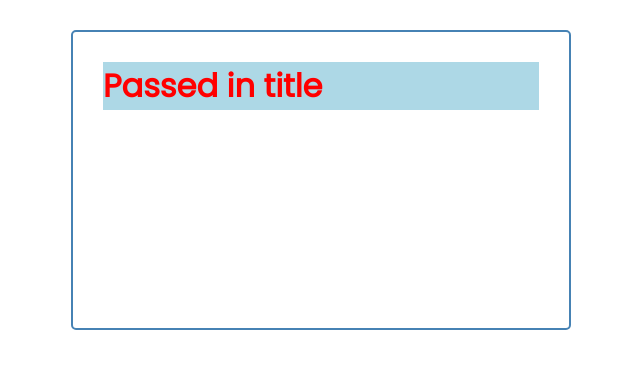
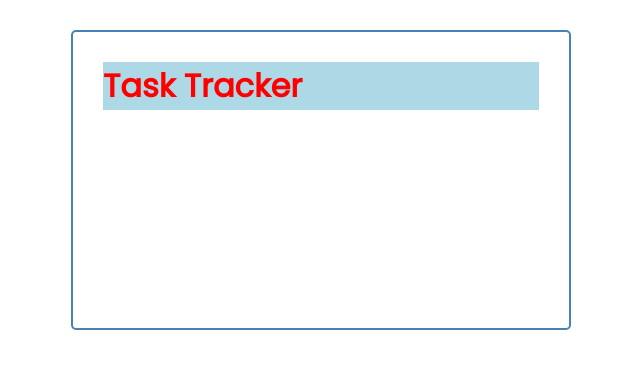
Before and after one commit to machineawin/fast-tracker, a React (Create React App) app: page / in a window 1280 px wide. Shown: the top 368 px of the page, without its empty margins (319-959 px from the left). Built offline with nearby package versions, Linux system fonts and the light colour scheme.

Commit message:
Create Button component

```diff
--- a/src/App.js
+++ b/src/App.js
@@ -5,7 +5,7 @@ import Header from './Components/Header';
 function App() {
   return (
     <div className="container">
-      <Header title = 'Passed in title'/>
+      <Header title = 'Task Tracker'/>
     </div>
   );
 
```
Also changed, not shown: src/Components/Button.jsx (added, +11 -0 lines), 1 other file (tests, documents, lock files or other folders).
